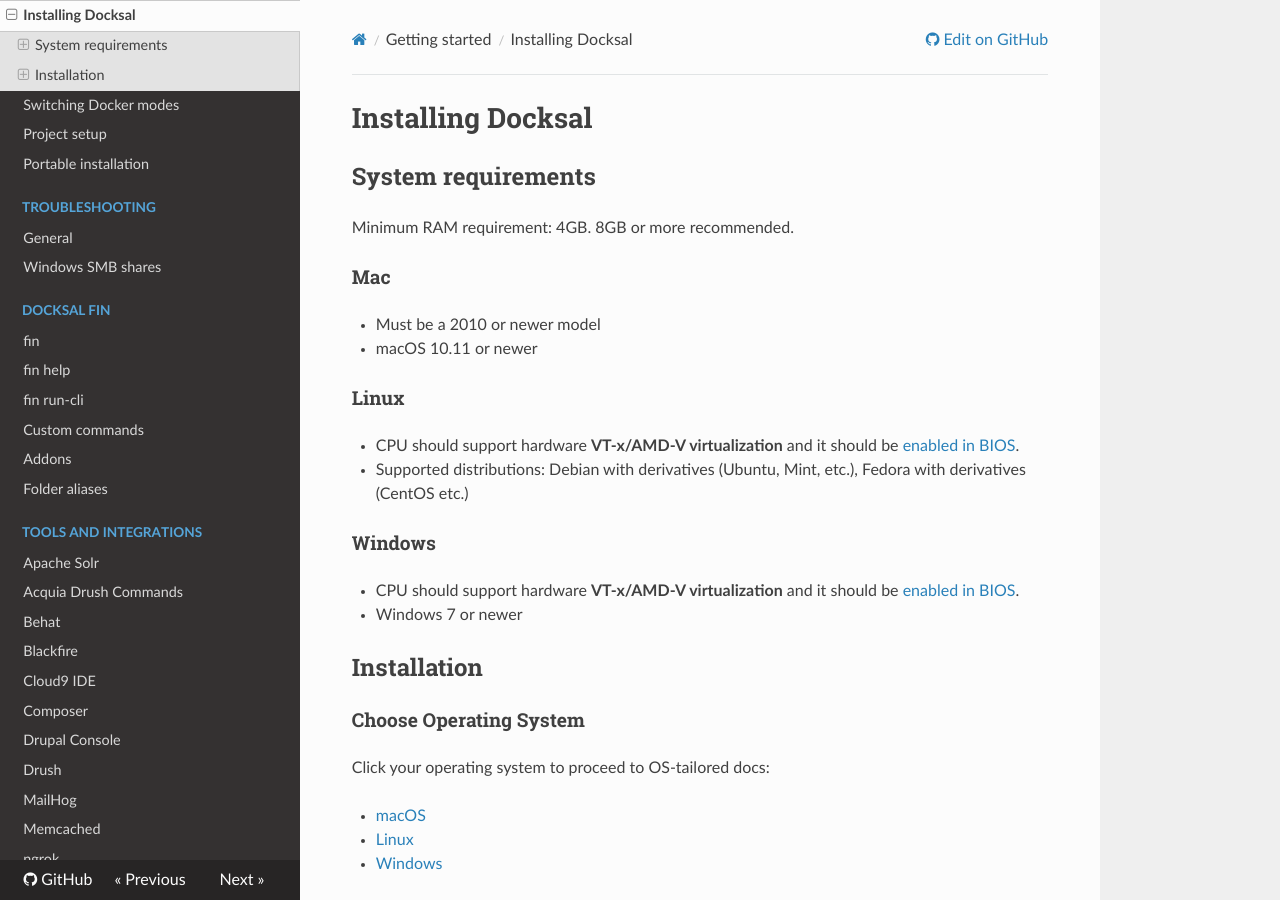
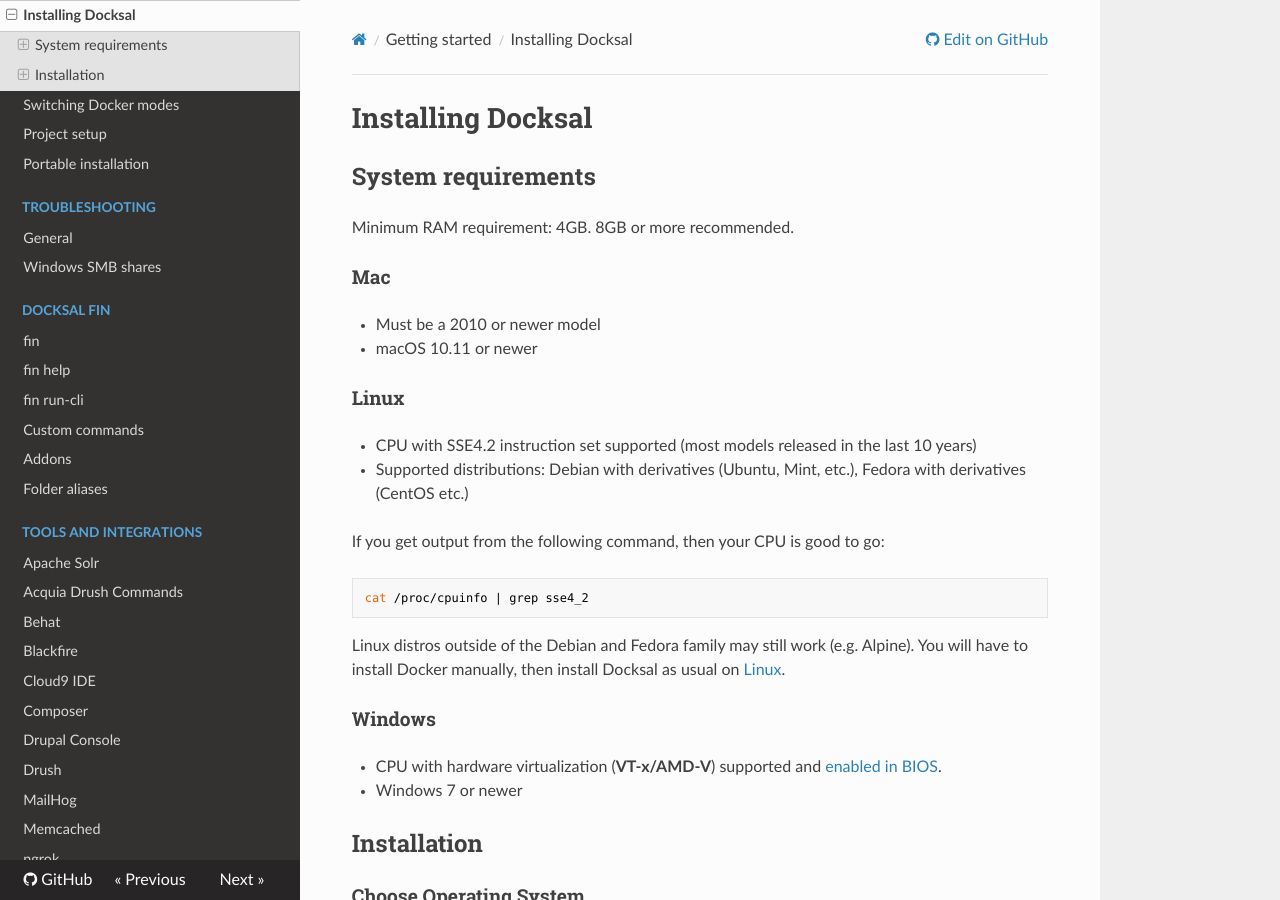
Before and after one commit to docksal/docksal, an MkDocs documentation site: the page built from docs/getting-started/setup.md, in a window 1280 px wide and 900 px high. Built offline with MkDocs 1.6.1, drawn with Linux system fonts in a browser that asks for light colours; nearby versions of some CDN libraries; old or Windows-style settings are respelled for this version of MkDocs.

Commit message:
Updated system requirements
Added CPU SSE4.2 instruction set requirements for Linux and how to check whether a CPU supports them.
Closes docksal/service-vhost-proxy#35

[ci skip]

````diff
--- a/docs/getting-started/setup.md
+++ b/docs/getting-started/setup.md
@@ -11,12 +11,22 @@ Minimum RAM requirement: 4GB. 8GB or more recommended.
 
 ### Linux
 
-- CPU should support hardware **VT-x/AMD-V virtualization** and it should be [enabled in BIOS](https://access.redhat.com/documentation/en-US/Red_Hat_Enterprise_Linux/6/html/Virtualization_Administration_Guide/sect-Virtualization-Troubleshooting-Enabling_Intel_VT_and_AMD_V_virtualization_hardware_extensions_in_BIOS.html).
+- CPU with SSE4.2 instruction set supported (most models released in the last 10 years)
 - Supported distributions: Debian with derivatives (Ubuntu, Mint, etc.), Fedora with derivatives (CentOS etc.)
+
+
+If you get output from the following command, then your CPU is good to go:
+
+```bash
+cat /proc/cpuinfo | grep sse4_2
+```
+
+Linux distros outside of the Debian and Fedora family may still work (e.g. Alpine).
+You will have to install Docker manually, then install Docksal as usual on [Linux](#install-linux).
 
 ### Windows
 
-- CPU should support hardware **VT-x/AMD-V virtualization** and it should be [enabled in BIOS](https://access.redhat.com/documentation/en-US/Red_Hat_Enterprise_Linux/6/html/Virtualization_Administration_Guide/sect-Virtualization-Troubleshooting-Enabling_Intel_VT_and_AMD_V_virtualization_hardware_extensions_in_BIOS.html).
+- CPU with hardware virtualization (**VT-x/AMD-V**) supported and [enabled in BIOS](https://access.redhat.com/documentation/en-US/Red_Hat_Enterprise_Linux/6/html/Virtualization_Administration_Guide/sect-Virtualization-Troubleshooting-Enabling_Intel_VT_and_AMD_V_virtualization_hardware_extensions_in_BIOS.html).
 - Windows 7 or newer
 
 <a name="install"></a>
````
